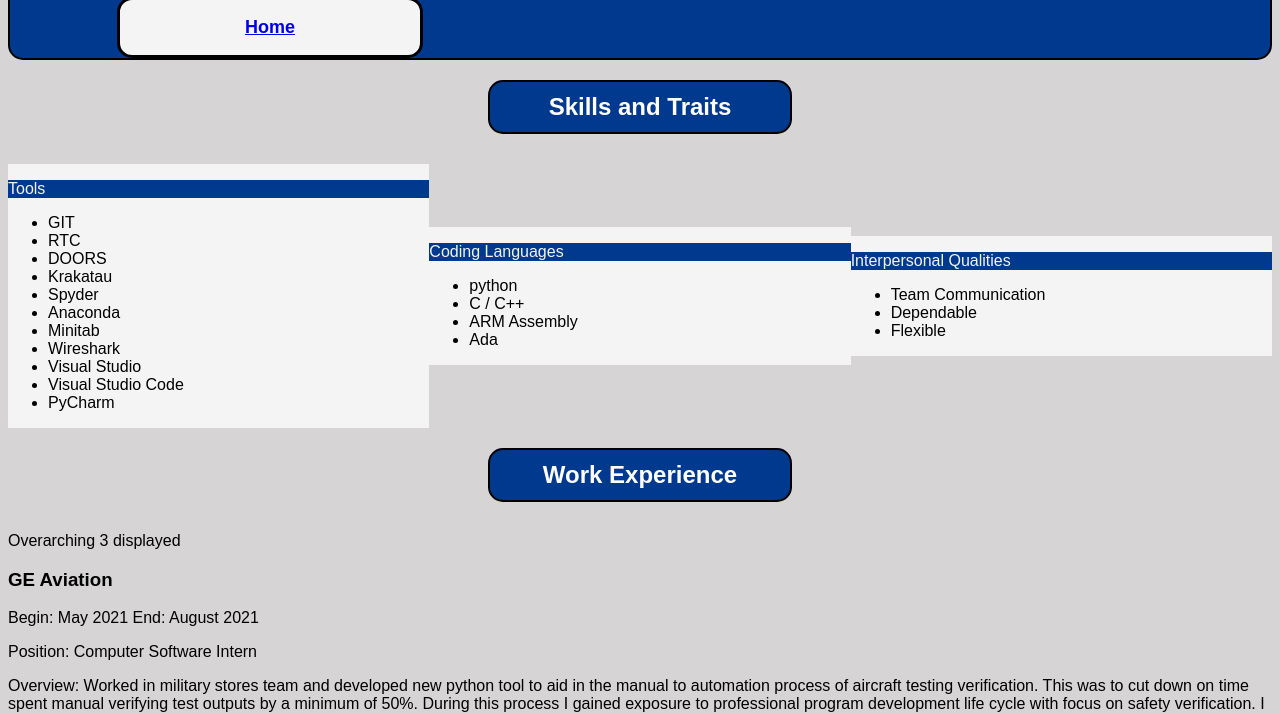
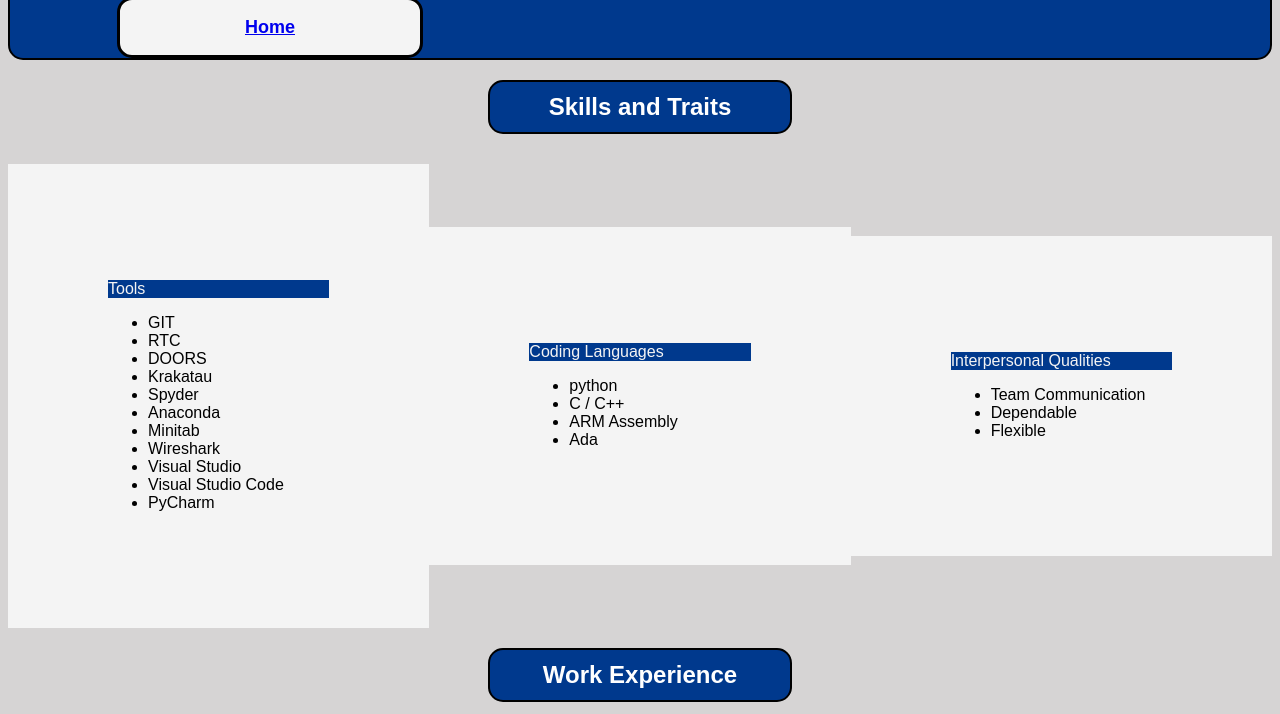
Before and after one commit to Trinzki/mi349_final, a plain HTML site: page technical_information.html in a window 1280 px wide. Shown: the part 74-788 px from the top of the page. Drawn offline with Linux system fonts and the light colour scheme.

Commit message:
width did nothing, using padding techinfo css

```diff
--- a/style.css
+++ b/style.css
@@ -122,7 +122,7 @@ header{
 .skills-and-traits .skills{
     flex: 1;
     background-color: #F4F4F4;
-    width: 200px;
+    padding: 100px;
 }
 
 .skills-and-traits .skills p{
```
